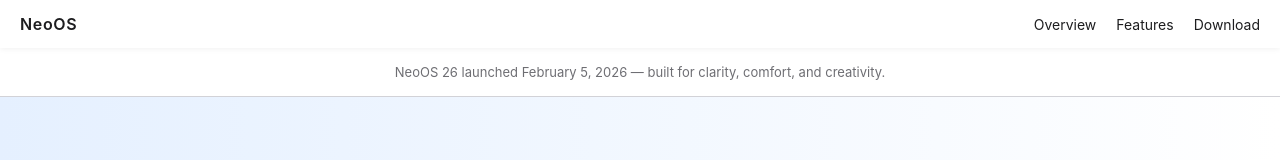
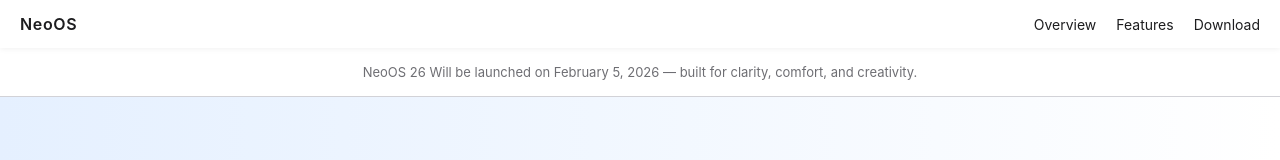
Before and after one commit to NeoOS-Official/NeoOS-26-Caracals, a plain HTML site: page index.html in a window 1280 px wide. Shown: the top 160 px of the page. Drawn offline with Linux system fonts and the light colour scheme.

Commit message:
index.html

```diff
--- a/index.html
+++ b/index.html
@@ -136,7 +136,7 @@
 
   <!-- PROMO -->
   <div class="promo">
-    NeoOS 26 launched February 5, 2026 — built for clarity, comfort, and creativity.
+    NeoOS 26 Will be launched on February 5, 2026 — built for clarity, comfort, and creativity.
   </div>
 
   <!-- HERO -->
```
